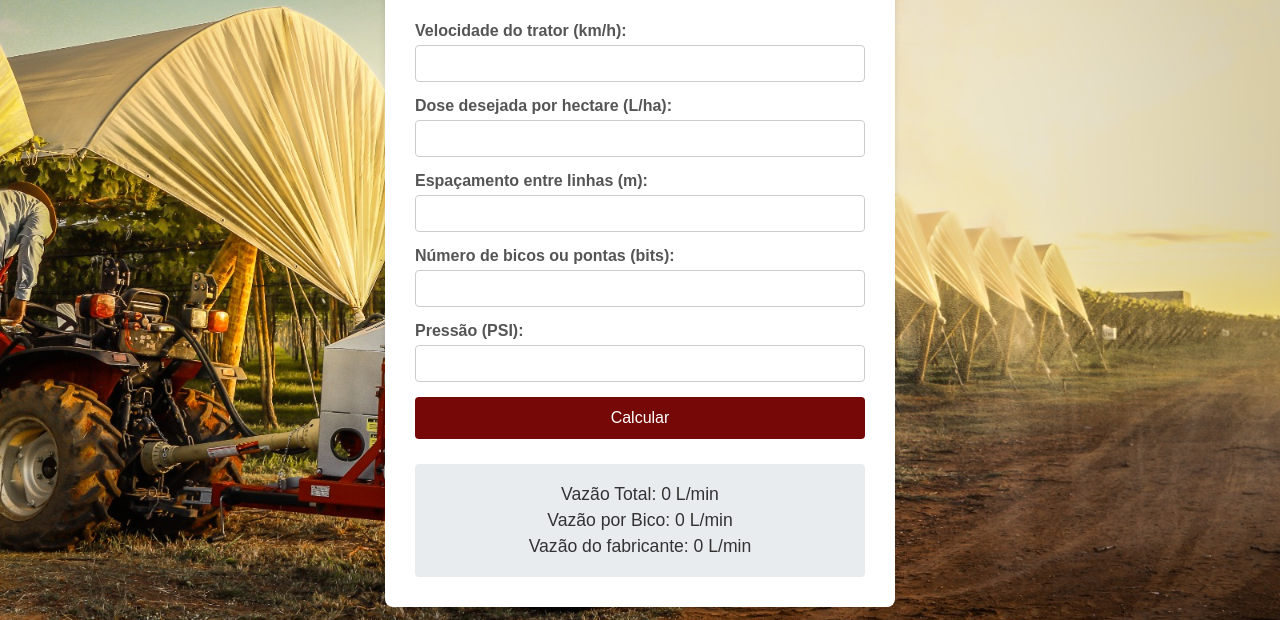
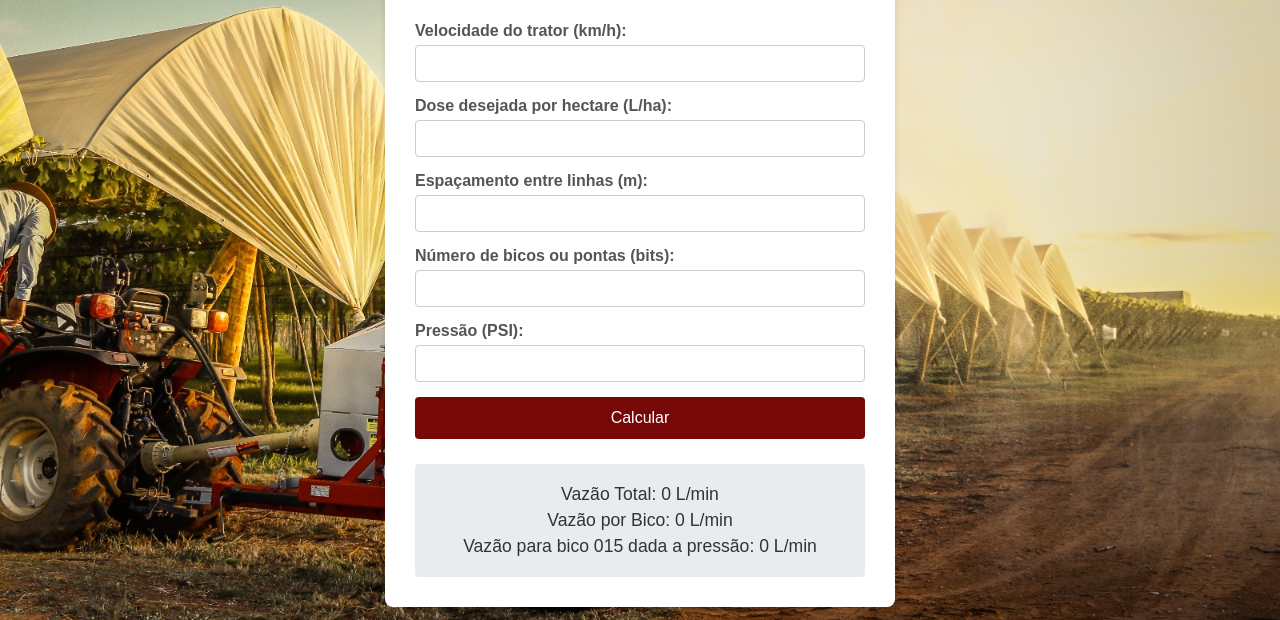
Before and after one commit to CFDiogo/calibrador-pulveriza-o, a Vue app: page index.html in a window 1280 px wide. Shown: the part 180-800 px from the top of the page. Built offline with nearby package versions, Linux system fonts and the light colour scheme.

Commit message:
Update index.html

```diff
--- a/index.html
+++ b/index.html
@@ -45,7 +45,7 @@
         <div class="resultado-container">
             <p id="resultadoVazaoTotal">Vazão Total: 0 L/min</p>
             <p id="resultadoVazaoBico">Vazão por Bico: 0 L/min</p>
-            <p id="resultadoVazão">Vazão do fabricante: 0 L/min</p>
+            <p id="resultadoVazão">Vazão para bico 015 dada a pressão: 0 L/min</p>
         </div>
     </div>
 
```
